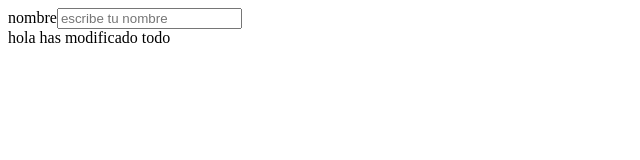
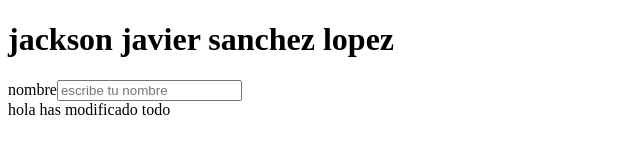
Before and after one commit to xlop29/git, a plain HTML site: page index.html in a window 1280 px wide. Shown: the whole page, without its empty margins (0-640 px from the left). Drawn offline with Linux system fonts and the light colour scheme.

Commit message:
se agrego un nombre al proyecto

```diff
--- a/index.html
+++ b/index.html
@@ -5,7 +5,9 @@
     <title>hola mundo</title>
   </head>
   <body>
-
+<div >
+  <h1>jackson javier sanchez lopez</h1>
+</div>
     <label>nombre</label><input type="text" placeholder="escribe tu nombre">
     <article>
       hola has modificado todo
```
